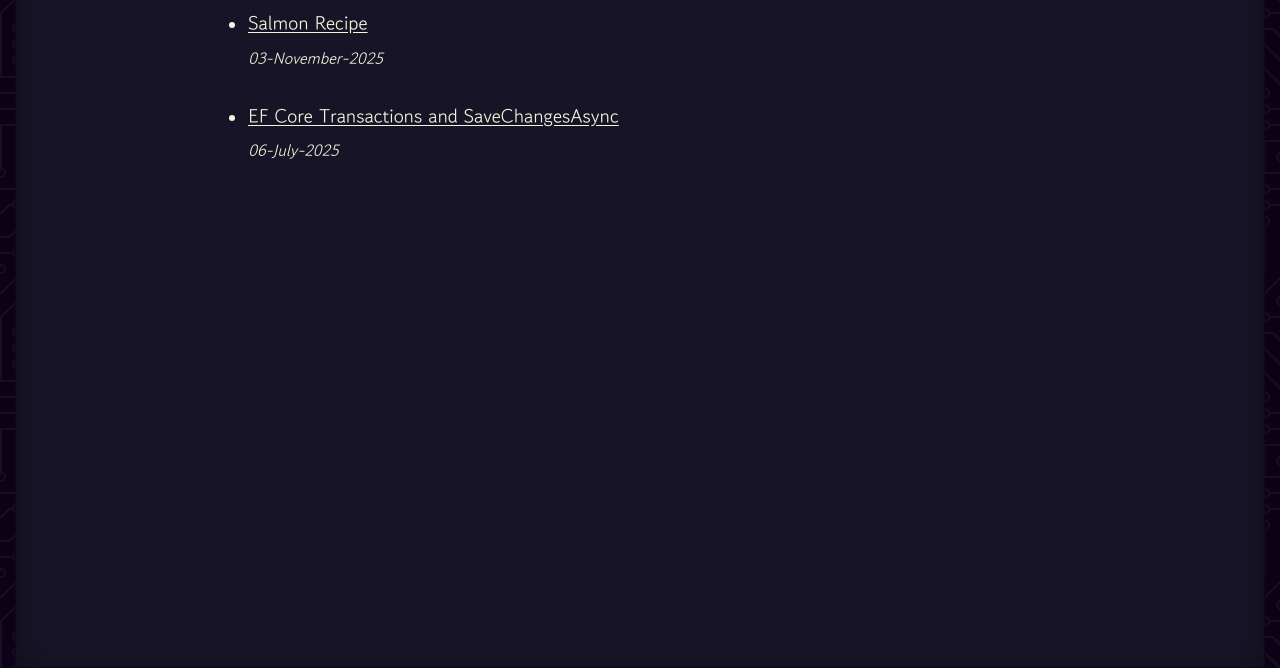
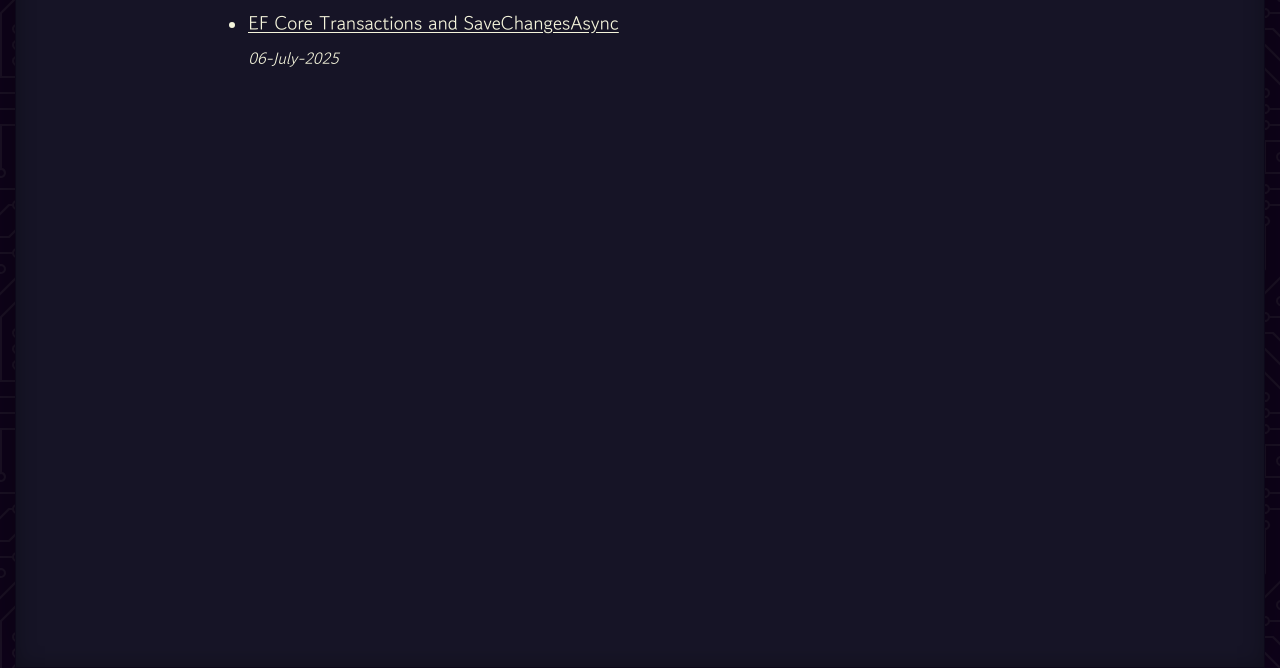
Before and after one commit to waveinscriber/blog, an Eleventy site: page src/index.html in a window 1280 px wide. Shown: the part 132-800 px from the top of the page. Built offline with nearby package versions, Linux system fonts and the light colour scheme; Eleventy itself is replaced by a stand-in of ours; files that its build step writes are made by us from their sources.

```diff
--- a/src/index.html
+++ b/src/index.html
@@ -8,10 +8,6 @@
 
 <ul>
     <li>
-        <a class="post-list-title" href="posts/002-salmon-recipe">Salmon Recipe</a>
-        <p class="post-list-date">03-November-2025</p>
-    </li>
-    <li>
         <a class="post-list-title" href="posts/001-ef-transaction">EF Core Transactions and SaveChangesAsync</a>
         <p class="post-list-date">06-July-2025</p>
     </li>
```
